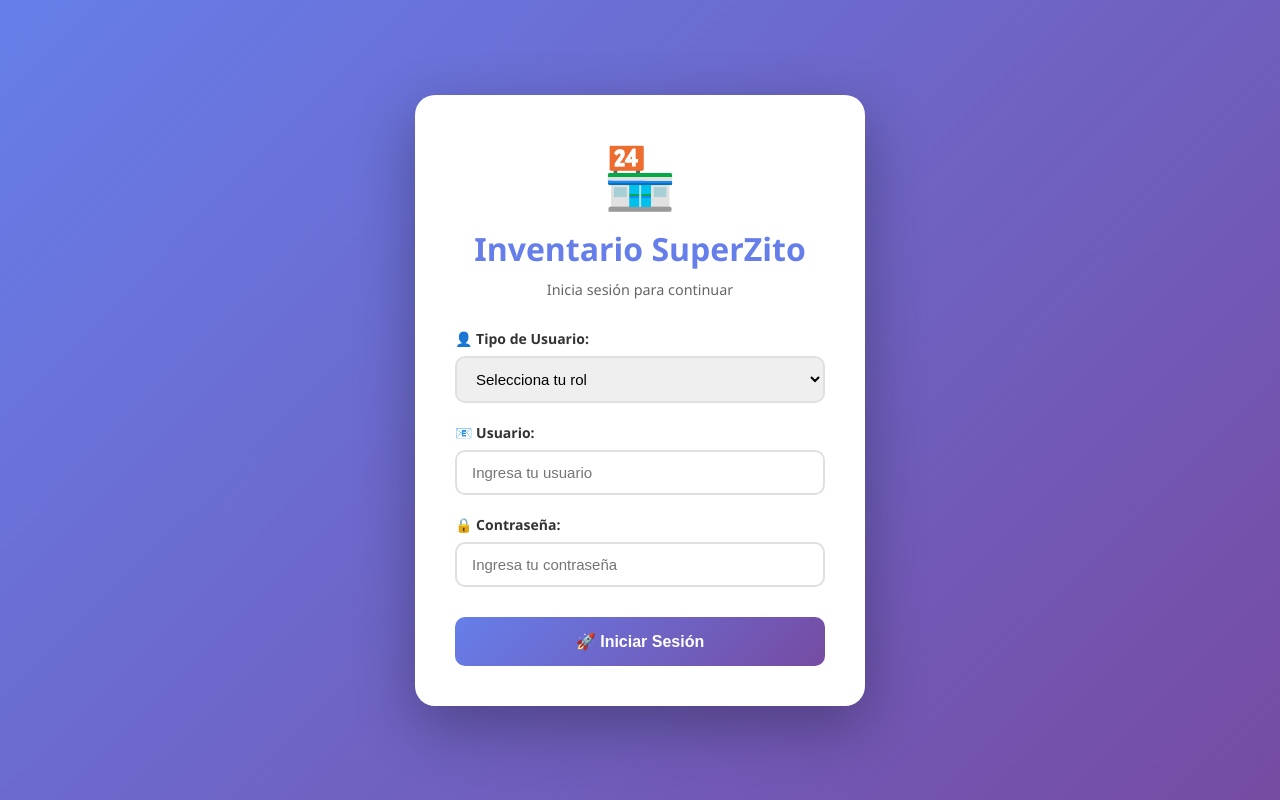
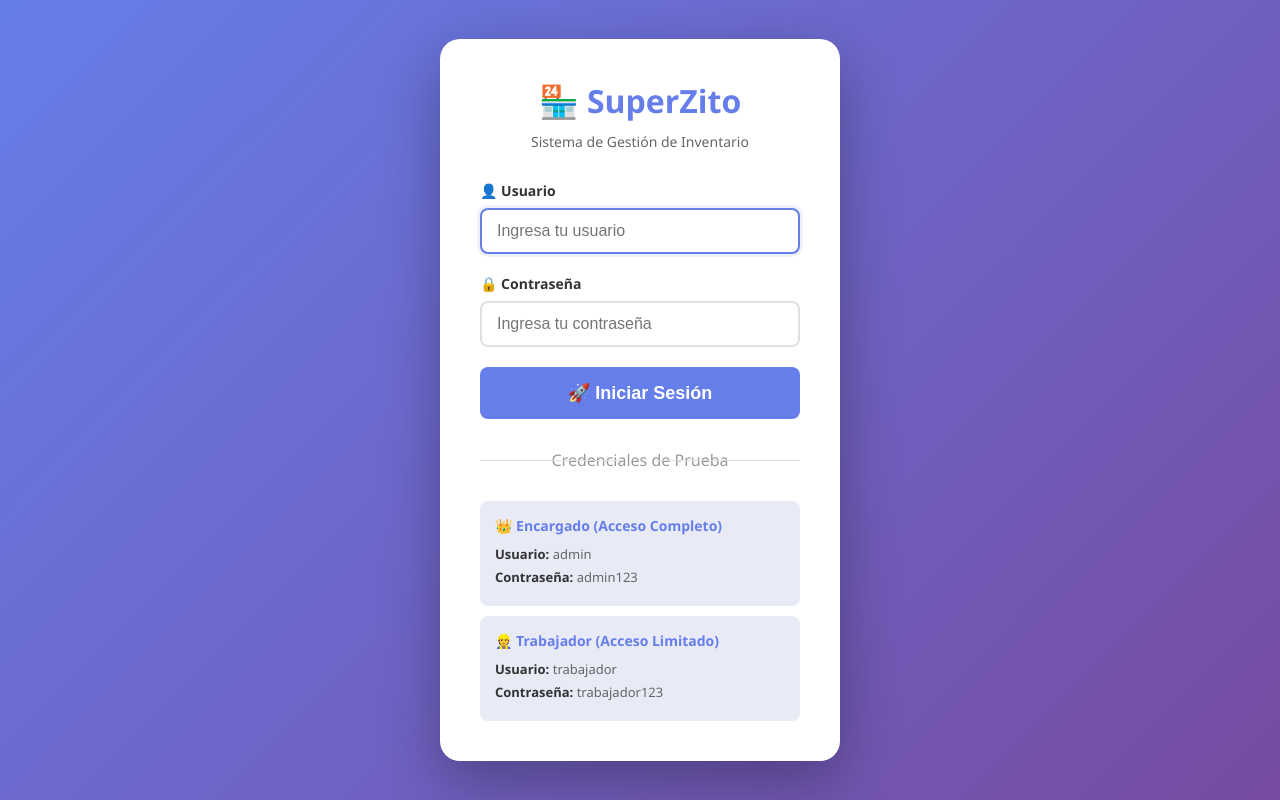
Before and after one commit to rafastarkuwu/inventario_superzito, a PHP site: page /login.php in a window 1280 px wide. Run offline with PHP 8.4, Linux system fonts and the light colour scheme.

Commit message:
Update login.php

```diff
--- a/login.php
+++ b/login.php
@@ -4,48 +4,42 @@ require_once 'config.php';
 
 $error = '';
 
-if ($_SERVER['REQUEST_METHOD'] == 'POST') {
-    $database = new Database();
-    $db = $database->getConnection();
-
-    $usuario = $_POST['usuario'];
-    $password = $_POST['password'];
-    $tipo = $_POST['tipo'];
-
-    try {
-        if ($tipo == 'encargado') {
-            $query = "SELECT e.*, p.nombre
-                     FROM Encargado e
-                     JOIN Persona p ON e.id_persona = p.id_persona
-                     WHERE e.usuario = :usuario AND e.password = :password";
-        } else {
-            $query = "SELECT t.*, p.nombre
-                     FROM Trabajadores t
-                     JOIN Persona p ON t.id_persona = p.id_persona
-                     WHERE t.usuario = :usuario AND t.password = :password";
+// Si ya está logueado, redirigir al dashboard
+if (isset($_SESSION['usuario_id'])) {
+    header("Location: index.php");
+    exit();
 }
 
-        $stmt = $db->prepare($query);
-        $stmt->bindParam(':usuario', $usuario);
-        $stmt->bindParam(':password', $password);
-        $stmt->execute();
+// Procesar login
+if ($_SERVER['REQUEST_METHOD'] === 'POST') {
+    $usuario = trim($_POST['usuario']);
+    $password = trim($_POST['password']);
 
+    if (empty($usuario) || empty($password)) {
+        $error = 'Por favor ingresa usuario y contraseña';
+    } else {
+        try {
+            $stmt = $pdo->prepare("SELECT * FROM usuarios WHERE usuario = :usuario");
+            $stmt->execute([':usuario' => $usuario]);
             $user = $stmt->fetch(PDO::FETCH_ASSOC);
 
-        if ($user) {
-            $_SESSION['usuario'] = $usuario;
-            $_SESSION['nombre'] = $user['nombre'];
-            $_SESSION['tipo'] = $tipo;
-            $_SESSION['id'] = $tipo == 'encargado' ? $user['id_encargado'] : $user['id_trabajador'];
+            if ($user && password_verify($password, $user['password'])) {
+                // Login exitoso
+                $_SESSION['usuario_id'] = $user['id'];
+                $_SESSION['usuario_nombre'] = $user['nombre'];
+                $_SESSION['nombre'] = $user['nombre']; // Para compatibilidad
+                $_SESSION['rol'] = $user['rol'];
+                $_SESSION['tipo'] = $user['rol']; // Para compatibilidad
 
-            echo "<script>window.location.href='index.php';</script>";
+                header("Location: index.php");
                 exit();
             } else {
-            $error = "Usuario o contraseña incorrectos";
+                $error = 'Usuario o contraseña incorrectos';
             }
-
-    } catch(Exception $e) {
-        $error = "Error: " . $e->getMessage();
+        } catch (Exception $e) {
+            $error = 'Error al iniciar sesión. Por favor intenta de nuevo.';
+            error_log("Error de login: " . $e->getMessage());
+        }
     }
 }
 ?>
@@ -67,75 +61,58 @@ if ($_SERVER['REQUEST_METHOD'] == 'POST') {
             background: linear-gradient(135deg, #667eea 0%, #764ba2 100%);
             min-height: 100vh;
             display: flex;
+            justify-content: center;
             align-items: center;
-            justify-content: center;
             padding: 20px;
         }
 
         .login-container {
             background: white;
+            padding: 40px;
             border-radius: 20px;
-            padding: 40px;
             box-shadow: 0 20px 60px rgba(0,0,0,0.3);
-            max-width: 450px;
+            max-width: 400px;
             width: 100%;
-            animation: slideIn 0.5s;
         }
 
-        @keyframes slideIn {
-            from {
-                opacity: 0;
-                transform: translateY(-30px);
-            }
-            to {
-                opacity: 1;
-                transform: translateY(0);
-            }
-        }
-
-        .login-header {
+        .logo {
             text-align: center;
             margin-bottom: 30px;
         }
 
-        .login-header h1 {
+        .logo h1 {
             color: #667eea;
             font-size: 2em;
             margin-bottom: 10px;
         }
 
-        .login-header p {
+        .logo p {
             color: #666;
-            font-size: 0.9em;
-        }
-
-        .icon {
-            font-size: 60px;
-            margin-bottom: 10px;
+            font-size: 14px;
         }
 
         .form-group {
             margin-bottom: 20px;
         }
 
-        label {
+        .form-group label {
             display: block;
-            margin-bottom: 8px;
             color: #333;
             font-weight: 600;
+            margin-bottom: 8px;
             font-size: 14px;
         }
 
-        input, select {
+        .form-group input {
             width: 100%;
             padding: 12px 15px;
             border: 2px solid #e0e0e0;
-            border-radius: 10px;
-            font-size: 15px;
+            border-radius: 8px;
+            font-size: 16px;
             transition: all 0.3s;
         }
 
-        input:focus, select:focus {
+        .form-group input:focus {
             outline: none;
             border-color: #667eea;
             box-shadow: 0 0 0 3px rgba(102, 126, 234, 0.1);
@@ -144,82 +121,142 @@ if ($_SERVER['REQUEST_METHOD'] == 'POST') {
         .btn-login {
             width: 100%;
             padding: 15px;
-            background: linear-gradient(135deg, #667eea 0%, #764ba2 100%);
+            background: #667eea;
             color: white;
             border: none;
-            border-radius: 10px;
-            font-size: 16px;
+            border-radius: 8px;
+            font-size: 18px;
             font-weight: 600;
             cursor: pointer;
             transition: all 0.3s;
-            margin-top: 10px;
         }
 
         .btn-login:hover {
+            background: #5568d3;
             transform: translateY(-2px);
-            box-shadow: 0 10px 20px rgba(102, 126, 234, 0.3);
+            box-shadow: 0 4px 12px rgba(102, 126, 234, 0.4);
         }
 
-        .btn-login:active {
-            transform: translateY(0);
+        .error {
+            background: #f8d7da;
+            color: #721c24;
+            padding: 12px;
+            border-radius: 8px;
+            margin-bottom: 20px;
+            border: 1px solid #f5c6cb;
+            font-size: 14px;
         }
 
-        .alert-error {
-            background: #fee;
-            border-left: 4px solid #dc3545;
-            color: #721c24;
-            padding: 12px 15px;
-            border-radius: 8px;
-            margin-bottom: 20px;
-            font-size: 14px;
-            animation: shake 0.5s;
+        .divider {
+            text-align: center;
+            margin: 30px 0;
+            color: #999;
+            position: relative;
         }
 
-        @keyframes shake {
-            0%, 100% { transform: translateX(0); }
-            25% { transform: translateX(-10px); }
-            75% { transform: translateX(10px); }
+        .divider::before,
+        .divider::after {
+            content: '';
+            position: absolute;
+            top: 50%;
+            width: 45%;
+            height: 1px;
+            background: #e0e0e0;
+        }
+
+        .divider::before {
+            left: 0;
+        }
+
+        .divider::after {
+            right: 0;
+        }
+
+        .demo-credentials {
+            background: #e8eaf6;
+            padding: 15px;
+            border-radius: 8px;
+            font-size: 13px;
+        }
+
+        .demo-credentials h4 {
+            color: #667eea;
+            margin-bottom: 10px;
+            font-size: 14px;
+        }
+
+        .demo-credentials p {
+            color: #666;
+            margin: 5px 0;
+        }
+
+        .demo-credentials strong {
+            color: #333;
+        }
+
+        @media (max-width: 480px) {
+            .login-container {
+                padding: 30px 20px;
+            }
+
+            .logo h1 {
+                font-size: 1.5em;
+            }
         }
     </style>
 </head>
 <body>
-
     <div class="login-container">
-    <div class="login-header">
-        <div class="icon">🏪</div>
-        <h1>Inventario SuperZito</h1>
-        <p>Inicia sesión para continuar</p>
+        <div class="logo">
+            <h1>🏪 SuperZito</h1>
+            <p>Sistema de Gestión de Inventario</p>
         </div>
 
-    <?php if($error): ?>
-        <div class="alert-error">
-            <strong>⚠️ Error:</strong> <?php echo htmlspecialchars($error); ?>
+        <?php if ($error): ?>
+            <div class="error">
+                ⚠️ <?php echo htmlspecialchars($error); ?>
             </div>
         <?php endif; ?>
 
         <form method="POST" action="">
             <div class="form-group">
-            <label>👤 Tipo de Usuario:</label>
-            <select name="tipo" required>
-                <option value="">Selecciona tu rol</option>
-                <option value="encargado">🔑 Encargado</option>
-                <option value="trabajador">👷 Trabajador</option>
-            </select>
+                <label for="usuario">👤 Usuario</label>
+                <input type="text"
+                       id="usuario"
+                       name="usuario"
+                       placeholder="Ingresa tu usuario"
+                       value="<?php echo isset($_POST['usuario']) ? htmlspecialchars($_POST['usuario']) : ''; ?>"
+                       required
+                       autofocus>
             </div>
 
             <div class="form-group">
-            <label>📧 Usuario:</label>
-            <input type="text" name="usuario" placeholder="Ingresa tu usuario" required autocomplete="username">
+                <label for="password">🔒 Contraseña</label>
+                <input type="password"
+                       id="password"
+                       name="password"
+                       placeholder="Ingresa tu contraseña"
+                       required>
             </div>
 
-        <div class="form-group">
-            <label>🔒 Contraseña:</label>
-            <input type="password" name="password" placeholder="Ingresa tu contraseña" required autocomplete="current-password">
+            <button type="submit" class="btn-login">
+                🚀 Iniciar Sesión
+            </button>
+        </form>
+
+        <div class="divider">Credenciales de Prueba</div>
+
+        <div class="demo-credentials">
+            <h4>👑 Encargado (Acceso Completo)</h4>
+            <p><strong>Usuario:</strong> admin</p>
+            <p><strong>Contraseña:</strong> admin123</p>
         </div>
 
-        <button type="submit" class="btn-login">🚀 Iniciar Sesión</button>
-    </form>
+        <div class="demo-credentials" style="margin-top: 10px;">
+            <h4>👷 Trabajador (Acceso Limitado)</h4>
+            <p><strong>Usuario:</strong> trabajador</p>
+            <p><strong>Contraseña:</strong> trabajador123</p>
         </div>
-
+    </div>
 </body>
 </html>
```
Lines whose indentation alone changed are shown as unchanged.
